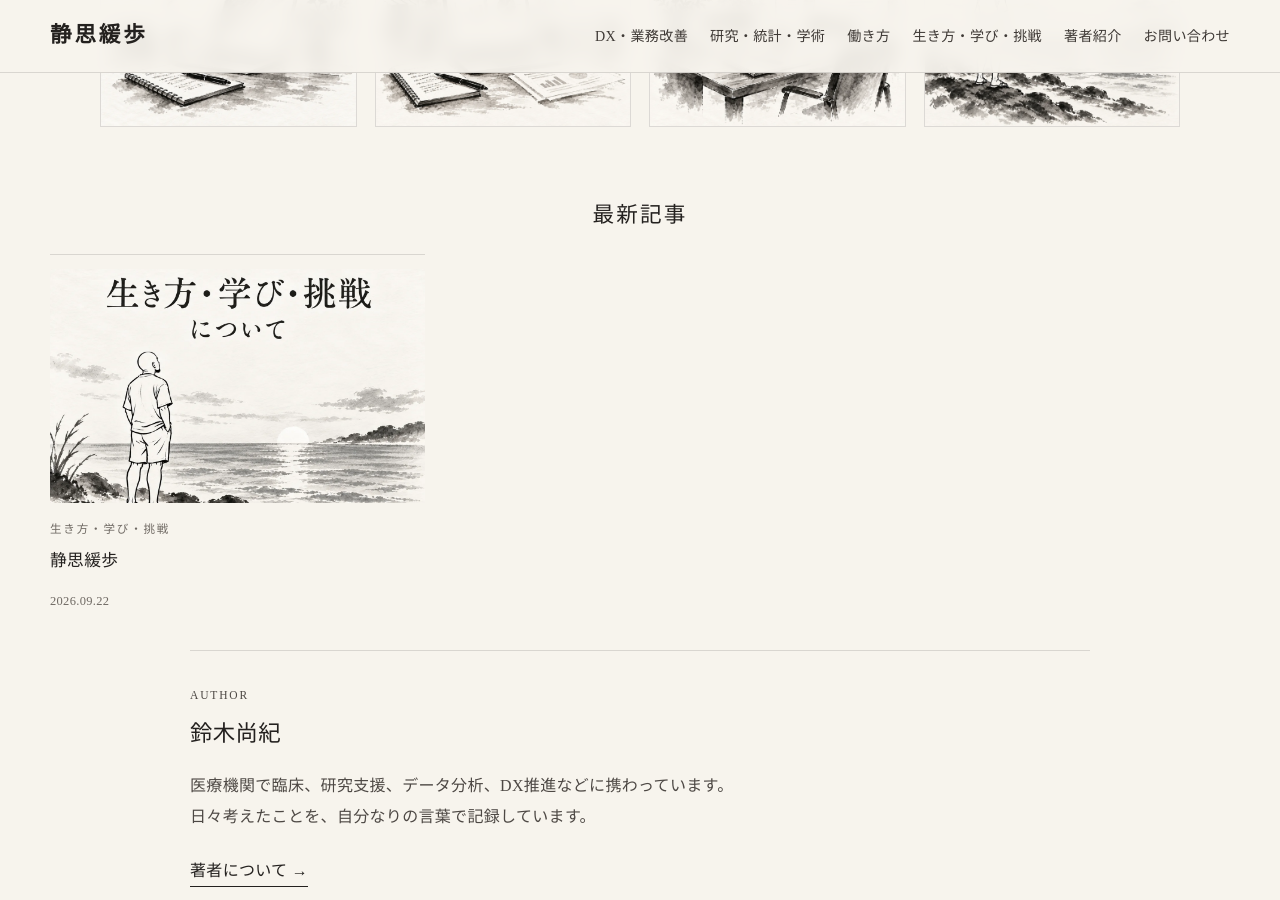
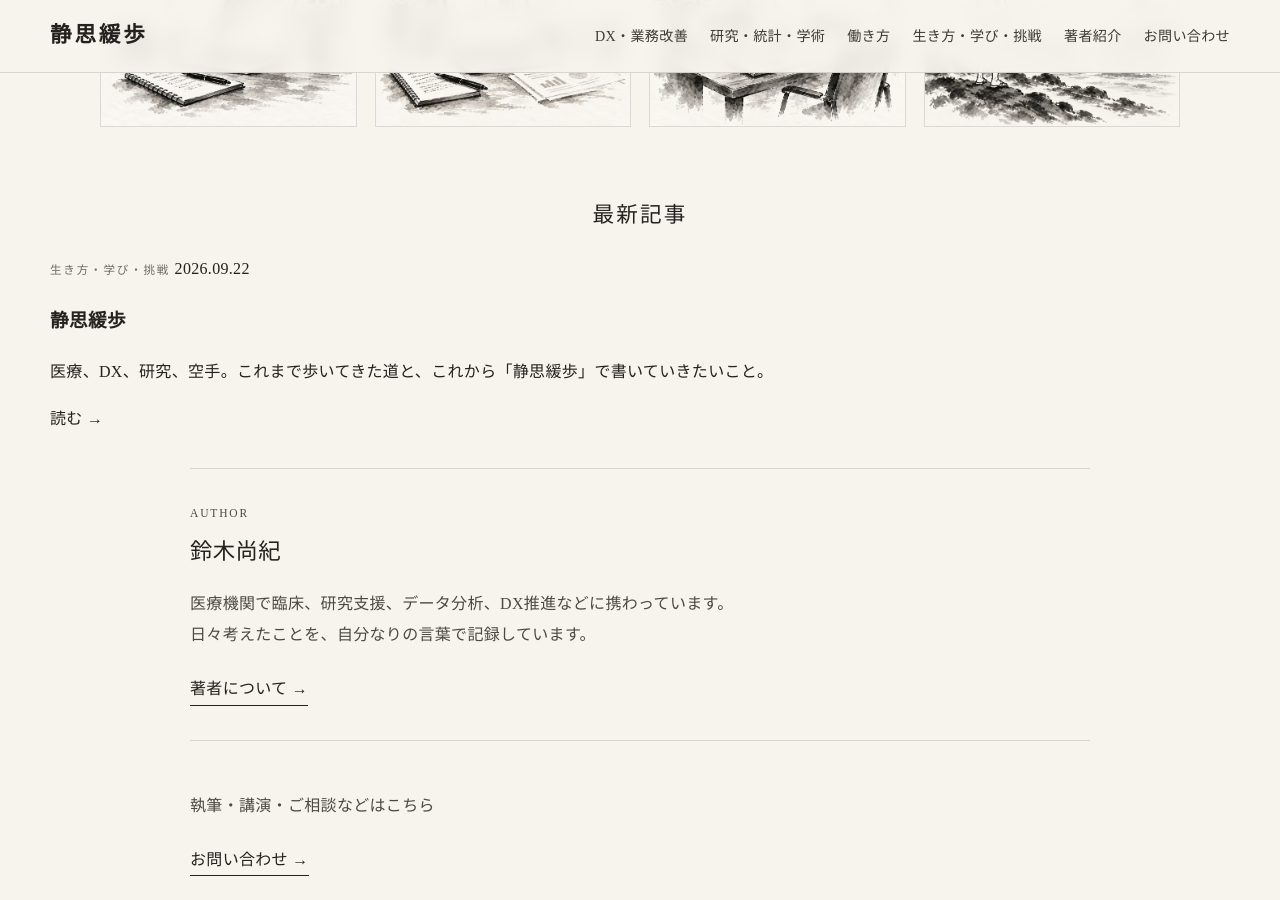
Before and after one commit to naokisuzuki-create/seishi-kanpo, a Jekyll site: the page built from index.html, in a window 1280 px wide and 900 px high, scrolled down 828 px. Built offline with Jekyll 4.4.1, drawn with Linux system fonts in a browser that asks for light colours.

Commit message:
Simplify latest articles section and remove thumbnails

```diff
--- a/index.html
+++ b/index.html
@@ -9,6 +9,25 @@ title: 静思緩歩
 <a class="category-card" href="{{ '/research/' | relative_url }}"><img src="{{ '/assets/images/research.webp' | relative_url }}" alt="" loading="lazy"></a>
 <a class="category-card" href="{{ '/work/' | relative_url }}"><img src="{{ '/assets/images/work.webp' | relative_url }}" alt="" loading="lazy"></a>
 <a class="category-card" href="{{ '/life/' | relative_url }}"><img src="{{ '/assets/images/life.webp' | relative_url }}" alt="" loading="lazy"></a></div></section>
-<section class="shell section-space" aria-labelledby="latest-heading"><h2 id="latest-heading" class="section-title">最新記事</h2>{% if site.posts.size > 0 %}<div class="post-grid">{% for post in site.posts limit:6 %}<a class="post-card" href="{{ post.url | relative_url }}">{% if post.image %}<img src="{{ post.image | relative_url }}" alt="" loading="lazy">{% endif %}<div class="post-card__body"><p class="eyebrow">{{ post.category_label }}</p><h3>{{ post.title }}</h3><time datetime="{{ post.date | date_to_xmlschema }}">{{ post.date | date: '%Y.%m.%d' }}</time></div></a>{% endfor %}</div>{% else %}<p class="quiet-note">最初の記事を準備しています。</p>{% endif %}</section>
+<section class="shell section-space latest-section" aria-labelledby="latest-heading">
+  <h2 id="latest-heading" class="section-title">最新記事</h2>
+  {% if site.posts.size > 0 %}
+  <div class="latest-list">
+    {% for post in site.posts limit:6 %}
+    <a class="latest-item" href="{{ post.url | relative_url }}">
+      <div class="latest-item__meta">
+        <span class="eyebrow">{{ post.category_label }}</span>
+        <time datetime="{{ post.date | date_to_xmlschema }}">{{ post.date | date: '%Y.%m.%d' }}</time>
+      </div>
+      <h3>{{ post.title }}</h3>
+      {% if post.description %}<p>{{ post.description }}</p>{% endif %}
+      <span class="latest-item__link">読む →</span>
+    </a>
+    {% endfor %}
+  </div>
+  {% else %}
+  <p class="quiet-note">最初の記事を準備しています。</p>
+  {% endif %}
+</section>
 <section class="shell section-space author-mini"><div><p class="eyebrow">AUTHOR</p><h2>鈴木尚紀</h2><p>医療機関で臨床、研究支援、データ分析、DX推進などに携わっています。<br>日々考えたことを、自分なりの言葉で記録しています。</p><a class="text-link" href="{{ '/about/' | relative_url }}">著者について →</a></div></section>
 <section class="shell section-space contact-mini"><p>執筆・講演・ご相談などはこちら</p><a class="text-link" href="{{ '/contact/' | relative_url }}">お問い合わせ →</a></section>
```
